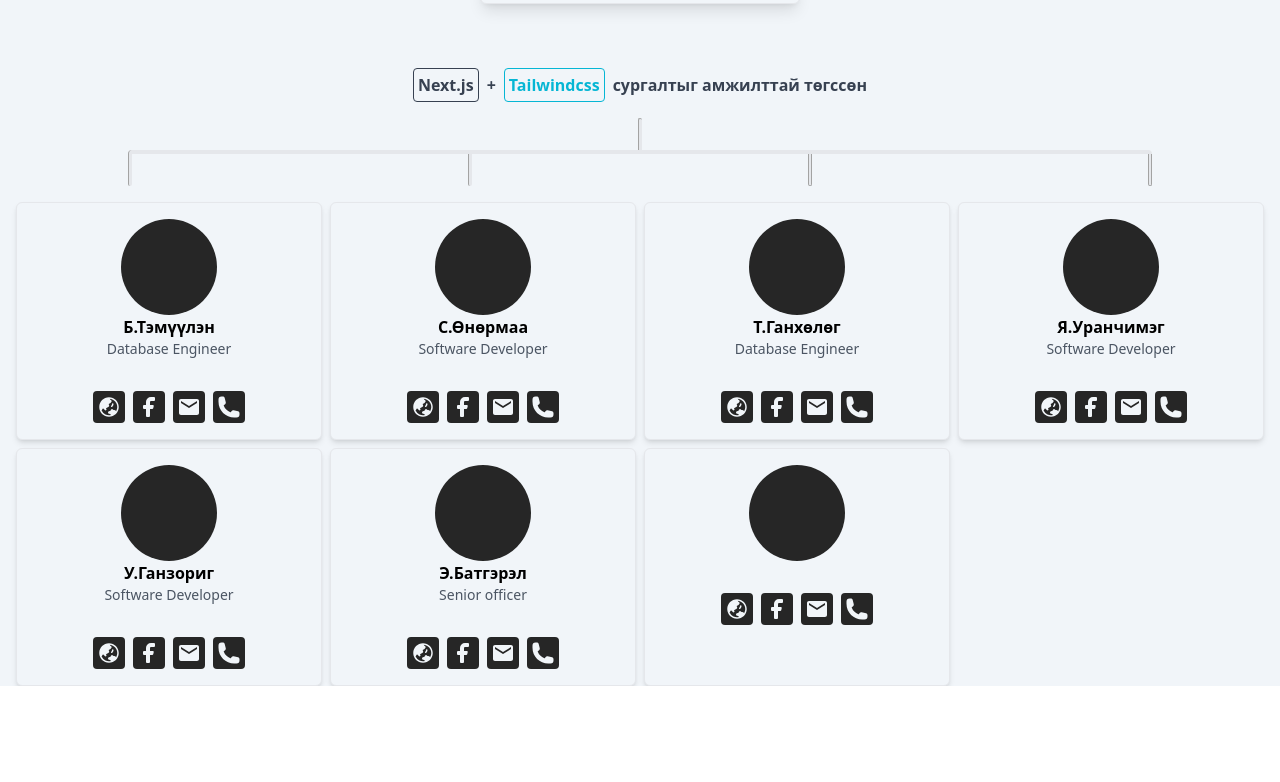
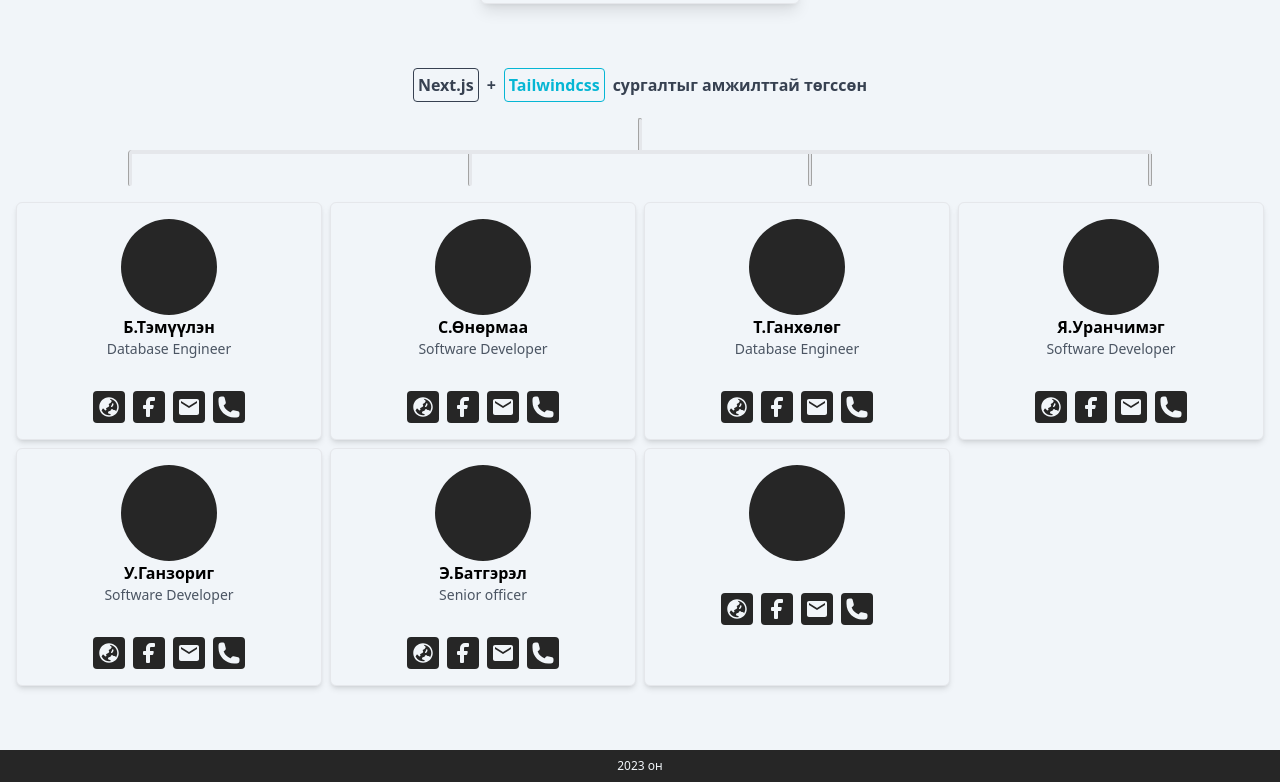
Before and after one commit to notestyle/teacher-profile, a Next.js app: page / in a window 1280 px wide. Shown: the part 380-1162 px from the top of the page. Before the commit the page ends 1066 px from the top, so only its background shows below. Built offline with nearby package versions, Linux system fonts and the light colour scheme.

Commit message:
added footer

```diff
--- a/pages/index.js
+++ b/pages/index.js
@@ -292,7 +292,7 @@ export default function Home() {
             <div className="bg-gray-200 h-8 w-1 rounded-b hidden md:block border-b border-x border-neutral-400"></div>
           </div>
         </div>
-        <div className="w-full px-4 grid grid-cols-2 md:grid-cols-4 gap-2">
+        <div className="w-full px-4 grid grid-cols-2 md:grid-cols-4 gap-2 mb-12">
           {students.map((row, i) => (
             <div
               key={i}
@@ -315,6 +315,9 @@ export default function Home() {
             </div>
           ))}
         </div>
+        <div className="h-8 bg-neutral-800 text-slate-100 w-full flex items-center justify-center text-xs">
+          2023 он
+        </div>
       </div>
     </>
   );
```
